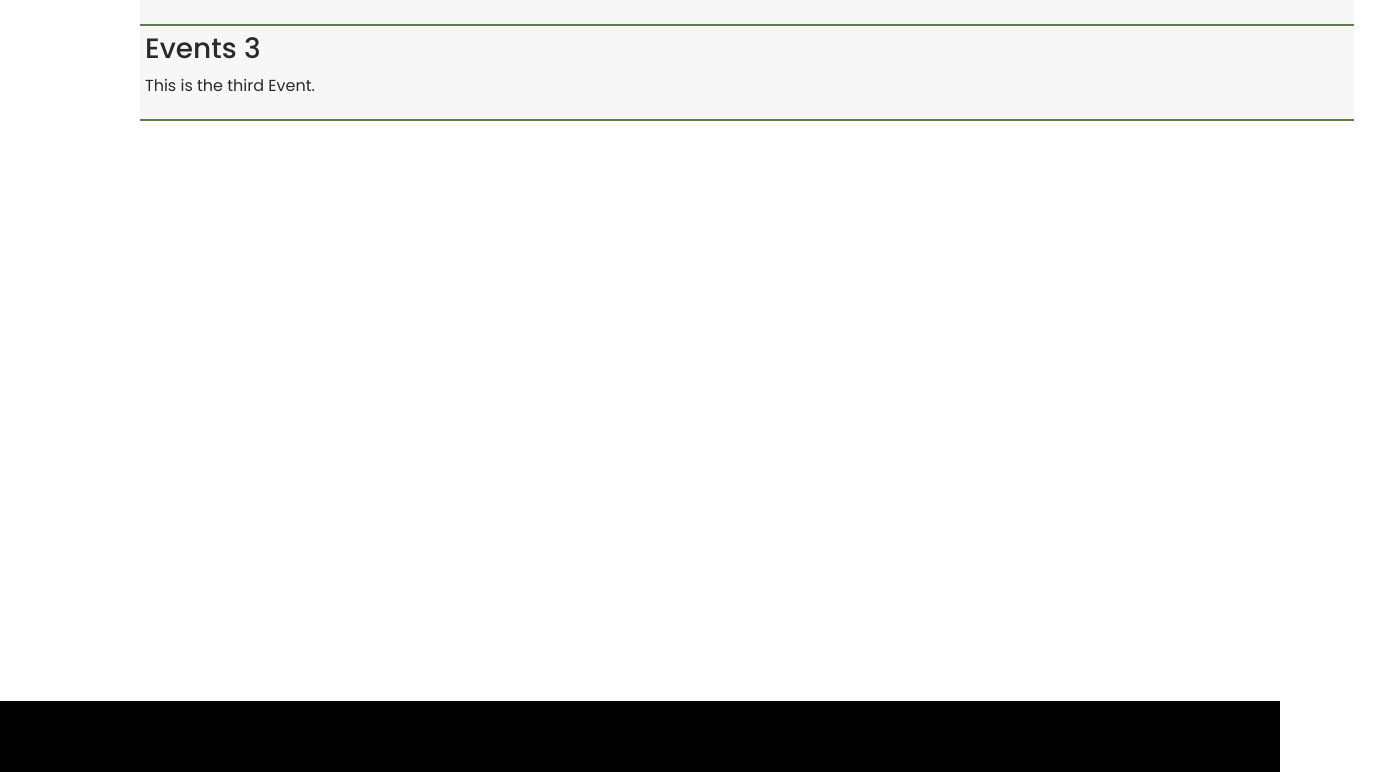
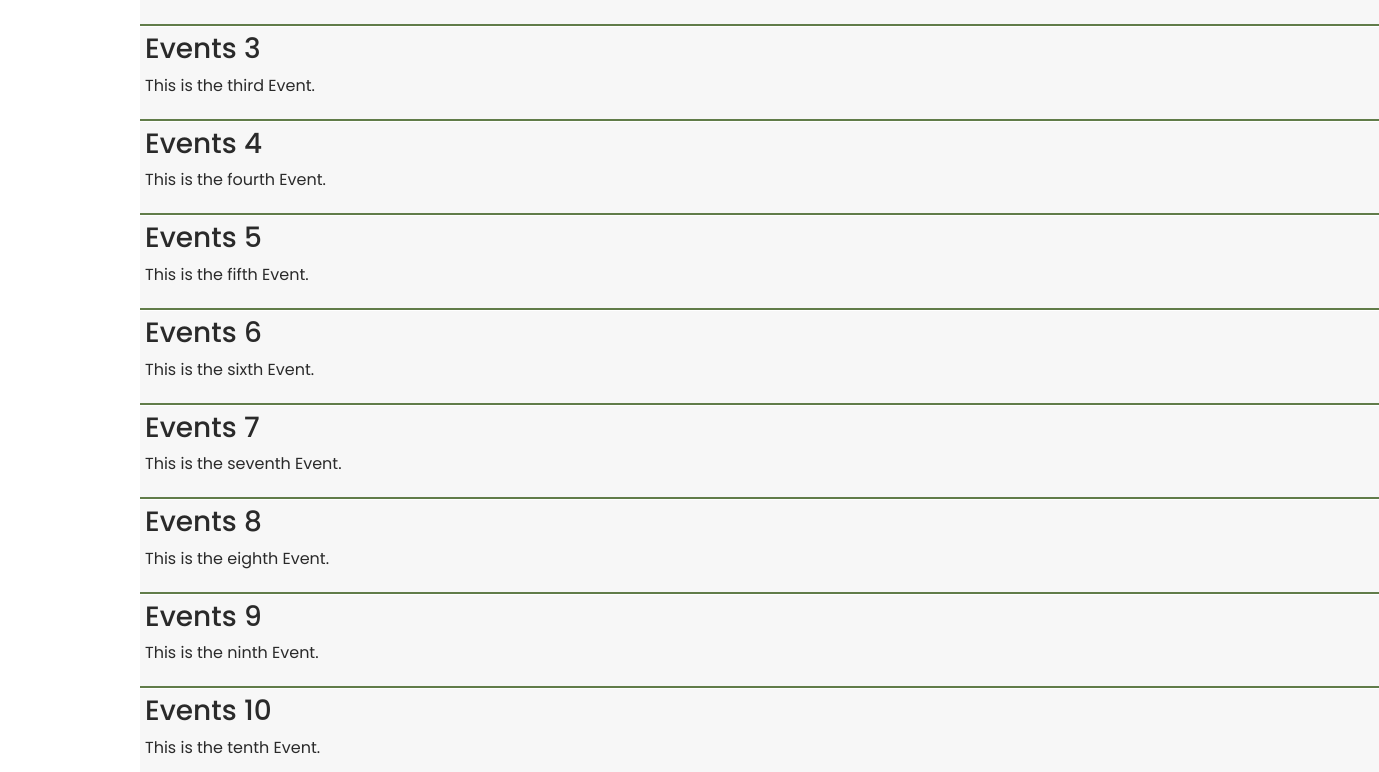
Before and after one commit to Omarelakkad1/OARS_demoApp, a React (Vite) app: page /events in a window 1280 px wide. Shown: the part 1000-1772 px from the top of the page, 1379 px wide, since content can reach past the window. Built offline with nearby package versions, Linux system fonts and the light colour scheme.

Commit message:
added more events

```diff
--- a/src/components/EventList.jsx
+++ b/src/components/EventList.jsx
@@ -18,6 +18,48 @@ const EventList = [
       description: "This is the third Event.",
       link: "Events3.php",
     },
+    {
+      id: 4,
+      title: "Events 4",
+      description: "This is the fourth Event.",
+      link: "Events4.php",
+    },
+    {
+      id: 5,
+      title: "Events 5",
+      description: "This is the fifth Event.",
+      link: "Events5.php",
+    },
+    {
+      id: 6,
+      title: "Events 6",
+      description: "This is the sixth Event.",
+      link: "Events6.php",
+    },
+    {
+      id: 7,
+      title: "Events 7",
+      description: "This is the seventh Event.",
+      link: "Events7.php",
+    },
+    {
+      id: 8,
+      title: "Events 8",
+      description: "This is the eighth Event.",
+      link: "Events8.php",
+    },
+    {
+      id: 9,
+      title: "Events 9",
+      description: "This is the ninth Event.",
+      link: "Events9.php",
+    },
+    {
+      id: 10,
+      title: "Events 10",
+      description: "This is the tenth Event.",
+      link: "Events10.php",
+    },
     // Add more events as needed
   ];
 
--- a/src/components/EventsStyle.css
+++ b/src/components/EventsStyle.css
@@ -44,7 +44,7 @@
     align-items:baseline;
     justify-content: left;
 
-    border-radius: 10px;
+
   }
 
 
```
